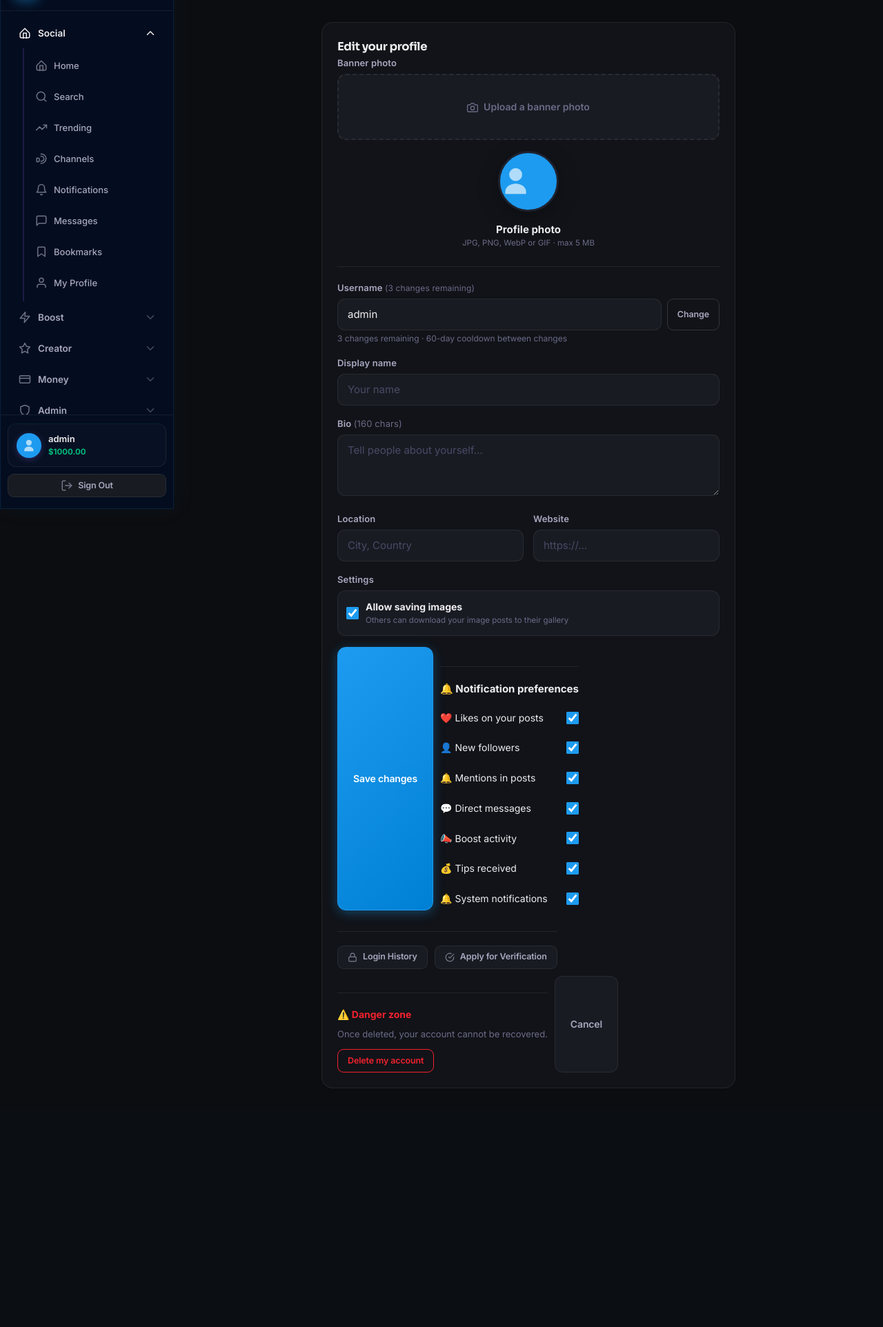
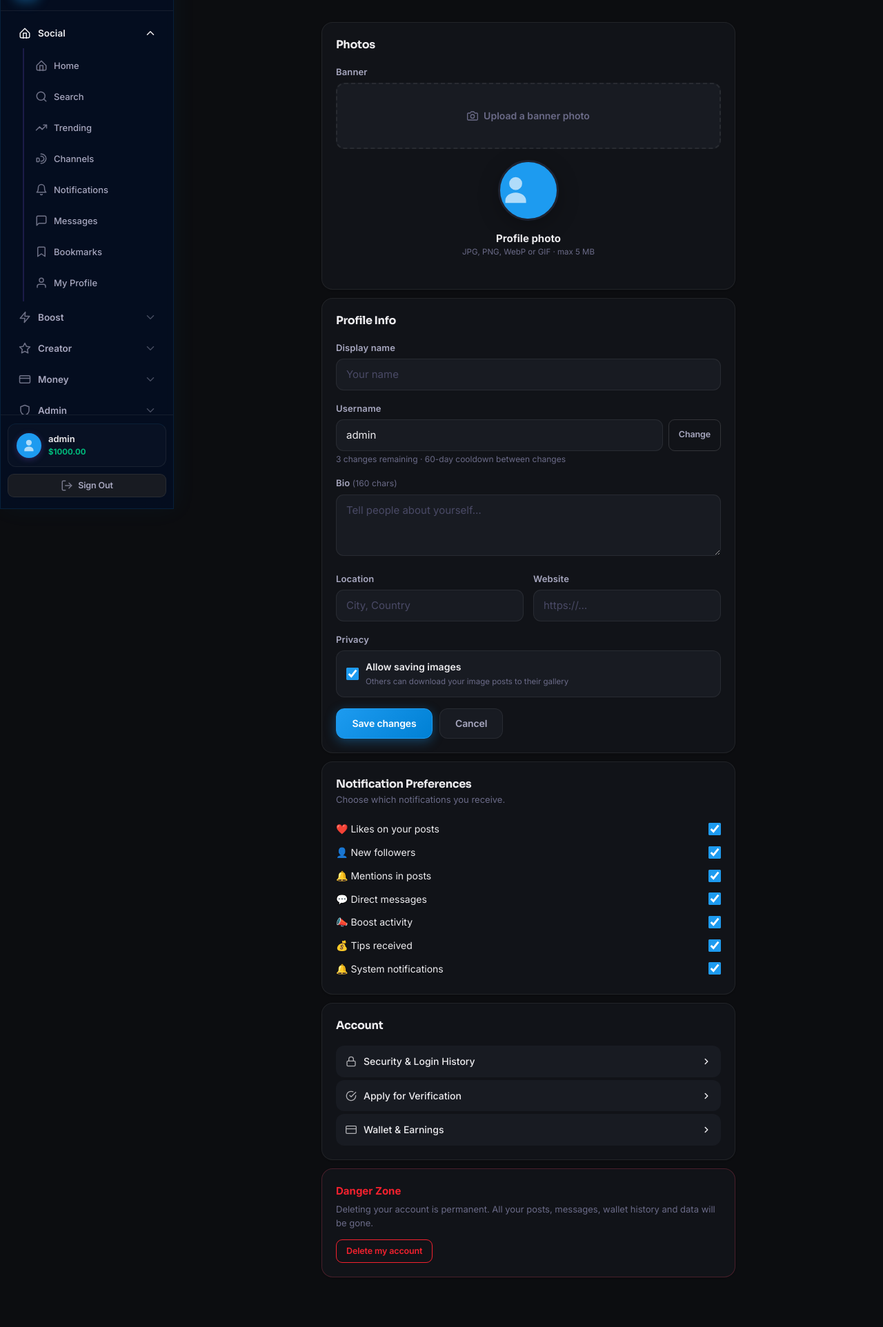
Before and after one commit to matthewmenos/DuysBoost2, a Flask app: page /profile/edit in a window 1280 px wide. Shown: the part 62-1986 px from the top of the page at 69% size. Before the commit the page ends 1640 px from the top, so only its background shows below. Run offline with Flask 3, Linux system fonts and the light colour scheme; a user stored in the database is signed in; data comes from the database, SQL or seed files in the repository; data that the repository does not hold is empty.

Commit message:
action buttons resizing

```diff
--- a/blueprints/auth.py
+++ b/blueprints/auth.py
@@ -335,11 +335,15 @@ def _finalize_oauth_login(userinfo, provider):
     user = db.execute('SELECT * FROM users WHERE email=?', (email,)).fetchone()
 
     if user:
-        # Returning user — sign in directly
+        # Returning user — sign in (check 2FA first)
         session.clear()
         if user and dict(user).get('is_banned', 0):
             return redirect(url_for('auth.login') + '?banned=1')
         user_d = dict(user)
+        # If 2FA is enabled, require the TOTP challenge before granting access
+        if user_d.get('totp_enabled') and user_d.get('totp_secret'):
+            session['2fa_pending_uid'] = user_d['id']
+            return redirect(url_for('auth.two_fa_challenge'))
         session['user_id'] = user_d['id']
         try:
             ip = request.headers.get('X-Forwarded-For', request.remote_addr or '').split(',')[0].strip()[:45]
--- a/static/css/main.css
+++ b/static/css/main.css
@@ -1398,9 +1398,10 @@ tbody tr:hover td { background: rgba(127,90,240,.04); }
 .post-actions {
   display: flex;
   align-items: center;
-  gap: 2px;
+  justify-content: space-between;
   margin-top: 6px;
-  margin-left: -6px;   /* align first icon to content edge */
+  margin-left: -6px;   /* align first icon flush with content edge */
+  margin-right: -6px;  /* mirror on the right */
 }
 
 /* ── Base button — every action icon is identical ────────────────── */
--- a/templates/2fa_challenge.html
+++ b/templates/2fa_challenge.html
@@ -14,6 +14,7 @@
     <div class="error-list" style="margin-bottom:16px;text-align:left">{{ error }}</div>
     {% endif %}
     <form method="POST" action="{{ url_for('auth.two_fa_challenge') }}">
+      <input type="hidden" name="csrf_token" value="{{ csrf_token() }}">
       <div class="form-group" style="margin-bottom:20px">
         <input class="form-input" type="text" name="code" inputmode="numeric"
                pattern="[0-9 ]*" maxlength="7" autocomplete="one-time-code"
--- a/templates/edit_profile.html
+++ b/templates/edit_profile.html
@@ -64,30 +64,32 @@
 {% endblock %}
 
 {% block content %}
-<div style="max-width:600px;margin:0 auto">
-  <div class="card">
-    <div class="section-title mb-20">Edit your profile</div>
+<div style="max-width:600px;margin:0 auto;padding-bottom:40px">
 
-    <!-- Banner picker -->
+  <!-- ── Photos card ──────────────────────────────────────────────────────── -->
+  <div class="card" style="padding:20px">
+    <div class="section-title mb-16" style="font-size:16px">Photos</div>
+
+    <!-- Banner -->
     <div class="form-group">
-      <label class="form-label">Banner photo</label>
+      <label class="form-label">Banner</label>
       <div class="banner-picker" id="banner-picker" onclick="document.getElementById('banner-input').click()">
         {% if user.banner_url %}
           <img src="{{ user.banner_url }}" alt="Banner" id="banner-preview">
           <div class="banner-overlay"><svg class="i-icon" width="16" height="16" viewBox="0 0 24 24" fill="none" stroke="currentColor" stroke-width="2" stroke-linecap="round" stroke-linejoin="round" aria-hidden="true"><path d="M23 19a2 2 0 01-2 2H3a2 2 0 01-2-2V8a2 2 0 012-2h4l2-3h6l2 3h4a2 2 0 012 2z"/><circle cx="12" cy="13" r="4"/></svg> Change banner</div>
         {% else %}
           <div class="banner-empty" id="banner-empty">
-            <span><svg class="i-icon" width="16" height="16" viewBox="0 0 24 24" fill="none" stroke="currentColor" stroke-width="2" stroke-linecap="round" stroke-linejoin="round" aria-hidden="true"><path d="M23 19a2 2 0 01-2 2H3a2 2 0 01-2-2V8a2 2 0 012-2h4l2-3h6l2 3h4a2 2 0 012 2z"/><circle cx="12" cy="13" r="4"/></svg></span> Upload a banner photo
+            <svg class="i-icon" width="16" height="16" viewBox="0 0 24 24" fill="none" stroke="currentColor" stroke-width="2" stroke-linecap="round" stroke-linejoin="round" aria-hidden="true"><path d="M23 19a2 2 0 01-2 2H3a2 2 0 01-2-2V8a2 2 0 012-2h4l2-3h6l2 3h4a2 2 0 012 2z"/><circle cx="12" cy="13" r="4"/></svg>
+            Upload a banner photo
           </div>
           <img src="" alt="" id="banner-preview" style="display:none">
         {% endif %}
       </div>
-      <input type="file" id="banner-input" class="photo-input"
-             accept="image/jpeg,image/png,image/webp,image/gif">
+      <input type="file" id="banner-input" class="photo-input" accept="image/jpeg,image/png,image/webp,image/gif">
       <div class="upload-progress" id="banner-progress"><div class="upload-progress-bar"></div></div>
     </div>
 
-    <!-- Avatar picker -->
+    <!-- Avatar -->
     <div class="photo-picker">
       <div class="photo-preview-wrap" onclick="document.getElementById('avatar-input').click()">
         <div class="avatar" style="width:88px;height:88px;font-size:34px" id="avatar-wrap">
@@ -103,28 +105,31 @@
         <div class="fw-700" style="font-size:15px">Profile photo</div>
         <div class="text-xs text-muted mt-4">JPG, PNG, WebP or GIF · max 5 MB</div>
       </div>
-      <input type="file" id="avatar-input" class="photo-input"
-             accept="image/jpeg,image/png,image/webp,image/gif">
+      <input type="file" id="avatar-input" class="photo-input" accept="image/jpeg,image/png,image/webp,image/gif">
       <div class="upload-progress" id="avatar-progress"><div class="upload-progress-bar"></div></div>
     </div>
+  </div>
 
-    <hr class="divider">
+  <!-- ── Profile info form ─────────────────────────────────────────────────── -->
+  <div class="card" style="margin-top:12px;padding:20px">
+    <div class="section-title mb-16" style="font-size:16px">Profile Info</div>
+    <form id="edit-profile-form" novalidate>
 
-    <!-- Text fields -->
-    <form id="edit-profile-form" novalidate>
+      <!-- Display name -->
       <div class="form-group">
-        <label class="form-label" for="ep-username">
-          Username
-          <span class="text-muted" style="font-weight:400;font-size:12px">
-            ({{ 3 - (user.username_changes or 0) }} changes remaining)
-          </span>
-        </label>
+        <label class="form-label" for="ep-display">Display name</label>
+        <input class="form-input" id="ep-display" name="display_name" type="text" maxlength="60"
+               value="{{ user.display_name or '' }}" placeholder="Your name">
+      </div>
+
+      <!-- Username -->
+      <div class="form-group">
+        <label class="form-label" for="ep-username">Username</label>
         <div style="display:flex;gap:8px">
           <input class="form-input" id="ep-username" type="text" maxlength="30"
                  value="{{ user.username }}" pattern="[a-z0-9_]+"
                  style="flex:1;text-transform:lowercase">
-          <button type="button" class="btn btn-outline btn-sm"
-                  onclick="changeUsername()"
+          <button type="button" class="btn btn-outline btn-sm" onclick="changeUsername()"
                   {% if (user.username_changes or 0) >= 3 %}disabled title="No changes left"{% endif %}>
             Change
           </button>
@@ -134,10 +139,7 @@
             {% if username_changes_left > 0 %}
               {{ username_changes_left }} change{{ 's' if username_changes_left != 1 else '' }} remaining · 60-day cooldown between changes
             {% else %}
-              No more changes allowed
-              {% if username_last_changed %}
-                · Last changed {{ username_last_changed[:10] }}
-              {% endif %}
+              No more changes allowed{% if username_last_changed %} · Last changed {{ username_last_changed[:10] }}{% endif %}
             {% endif %}
           {% elif (user.username_changes or 0) >= 3 %}
             You've used all 3 username changes.
@@ -147,16 +149,14 @@
         </div>
       </div>
 
+      <!-- Bio -->
       <div class="form-group">
-        <label class="form-label" for="ep-display">Display name</label>
-        <input class="form-input" id="ep-display" name="display_name" type="text" maxlength="60"
-               value="{{ user.display_name or '' }}" placeholder="Your name">
-      </div>
-      <div class="form-group">
-        <label class="form-label" for="ep-bio">Bio <span class="optional">(160 chars)</span></label>
+        <label class="form-label" for="ep-bio">Bio <span class="text-muted" style="font-weight:400;font-size:12px">(160 chars)</span></label>
         <textarea class="form-input" id="ep-bio" name="bio" maxlength="160" rows="3"
                   placeholder="Tell people about yourself…">{{ user.bio or '' }}</textarea>
       </div>
+
+      <!-- Location + Website -->
       <div class="form-grid-2">
         <div class="form-group">
           <label class="form-label" for="ep-location">Location</label>
@@ -170,61 +170,88 @@
         </div>
       </div>
 
+      <!-- Privacy -->
       <div class="form-group">
-        <label class="form-label">Settings</label>
-        <label style="display:flex;align-items:center;gap:10px;cursor:pointer;padding:12px;background:var(--surface-2);border:1px solid var(--border);border-radius:var(--radius)">
+        <label class="form-label">Privacy</label>
+        <label style="display:flex;align-items:center;gap:10px;cursor:pointer;padding:12px 14px;background:var(--surface-2);border:1px solid var(--border);border-radius:var(--radius)">
           <input type="checkbox" name="allow_post_saves" id="allow-saves"
                  {% if user.allow_post_saves != 0 %}checked{% endif %}
                  style="width:18px;height:18px;accent-color:var(--accent)">
           <div>
-            <div style="font-weight:700;font-size:14px">Allow saving images</div>
-            <div class="text-xs text-muted">Others can download your image posts to their gallery</div>
+            <div style="font-weight:600;font-size:14px">Allow saving images</div>
+            <div class="text-xs text-muted" style="margin-top:2px">Others can download your image posts to their gallery</div>
           </div>
         </label>
       </div>
 
-      <div id="edit-error" class="error-list" style="display:none"></div>
+      <div id="edit-error" class="error-list" style="display:none;margin-bottom:12px"></div>
 
-      <div style="display:flex;gap:10px;flex-wrap:wrap">
-        <button type="submit" class="btn btn-primary">Save changes</button>
+      <!-- Save / Cancel -->
+      <div style="display:flex;gap:10px;flex-wrap:wrap;margin-top:4px">
+        <button type="submit" class="btn btn-primary" style="min-width:140px">Save changes</button>
+        <a href="{{ url_for('social.profile', username=user.username) }}" class="btn btn-ghost">Cancel</a>
+      </div>
+    </form>
+  </div>
 
-    <!-- Notification preferences -->
-    <div style="margin-top:28px;padding-top:20px;border-top:1px solid var(--border)">
-      <div style="font-weight:700;font-size:15px;margin-bottom:14px">🔔 Notification preferences</div>
-      <div id="notif-prefs-wrap" style="display:flex;flex-direction:column;gap:10px">
-        <div style="color:var(--muted);font-size:13px">Loading…</div>
+  <!-- ── Notification preferences ─────────────────────────────────────────── -->
+  <div class="card" style="margin-top:12px;padding:20px">
+    <div class="section-title mb-4" style="font-size:16px">Notification Preferences</div>
+    <p class="text-muted" style="font-size:13px;margin-bottom:16px">Choose which notifications you receive.</p>
+    <div id="notif-prefs-wrap" style="display:flex;flex-direction:column">
+      <div style="color:var(--muted);font-size:13px;padding:8px 0">Loading…</div>
     </div>
   </div>
 
-    <!-- Quick links to other settings pages -->
-    <div style="margin-top:20px;padding-top:20px;border-top:1px solid var(--border);display:flex;flex-wrap:wrap;gap:10px">
-      <a href="{{ url_for('auth.security_settings') }}" class="btn btn-ghost btn-sm">
-        <svg class="i-icon" width="14" height="14" viewBox="0 0 24 24" fill="none" stroke="currentColor" stroke-width="2" stroke-linecap="round" stroke-linejoin="round" aria-hidden="true"><rect x="3" y="11" width="18" height="11" rx="2" ry="2"/><path d="M7 11V7a5 5 0 0110 0v4"/></svg>
-        Login History
+  <!-- ── Account links ──────────────────────────────────────────────────────── -->
+  <div class="card" style="margin-top:12px;padding:20px">
+    <div class="section-title mb-16" style="font-size:16px">Account</div>
+    <div style="display:flex;flex-direction:column;gap:4px">
+      <a href="{{ url_for('auth.security_settings') }}"
+         style="display:flex;align-items:center;justify-content:space-between;padding:12px 14px;border-radius:var(--radius);background:var(--surface-2);text-decoration:none;color:var(--text);font-size:14px;font-weight:500;transition:background var(--transition)"
+         onmouseover="this.style.background='var(--surface-3)'" onmouseout="this.style.background='var(--surface-2)'">
+        <span style="display:flex;align-items:center;gap:10px">
+          <svg class="i-icon" width="16" height="16" viewBox="0 0 24 24" fill="none" stroke="currentColor" stroke-width="2" stroke-linecap="round" stroke-linejoin="round" aria-hidden="true"><rect x="3" y="11" width="18" height="11" rx="2" ry="2"/><path d="M7 11V7a5 5 0 0110 0v4"/></svg>
+          Security &amp; Login History
+        </span>
+        <svg width="14" height="14" viewBox="0 0 24 24" fill="none" stroke="currentColor" stroke-width="2.5" stroke-linecap="round" stroke-linejoin="round"><polyline points="9 18 15 12 9 6"/></svg>
       </a>
       {% if not current_user.is_verified %}
-      <a href="{{ url_for('social.verify_apply') }}" class="btn btn-ghost btn-sm">
-        <svg class="i-icon" width="14" height="14" viewBox="0 0 24 24" fill="none" stroke="currentColor" stroke-width="2" stroke-linecap="round" stroke-linejoin="round" aria-hidden="true"><path d="M22 11.08V12a10 10 0 11-5.93-9.14"/><polyline points="22 4 12 14.01 9 11.01"/></svg>
+      <a href="{{ url_for('social.verify_apply') }}"
+         style="display:flex;align-items:center;justify-content:space-between;padding:12px 14px;border-radius:var(--radius);background:var(--surface-2);text-decoration:none;color:var(--text);font-size:14px;font-weight:500;transition:background var(--transition)"
+         onmouseover="this.style.background='var(--surface-3)'" onmouseout="this.style.background='var(--surface-2)'">
+        <span style="display:flex;align-items:center;gap:10px">
+          <svg class="i-icon" width="16" height="16" viewBox="0 0 24 24" fill="none" stroke="currentColor" stroke-width="2" stroke-linecap="round" stroke-linejoin="round" aria-hidden="true"><path d="M22 11.08V12a10 10 0 11-5.93-9.14"/><polyline points="22 4 12 14.01 9 11.01"/></svg>
           Apply for Verification
+        </span>
+        <svg width="14" height="14" viewBox="0 0 24 24" fill="none" stroke="currentColor" stroke-width="2.5" stroke-linecap="round" stroke-linejoin="round"><polyline points="9 18 15 12 9 6"/></svg>
       </a>
       {% endif %}
+      <a href="{{ url_for('social.wallet') }}"
+         style="display:flex;align-items:center;justify-content:space-between;padding:12px 14px;border-radius:var(--radius);background:var(--surface-2);text-decoration:none;color:var(--text);font-size:14px;font-weight:500;transition:background var(--transition)"
+         onmouseover="this.style.background='var(--surface-3)'" onmouseout="this.style.background='var(--surface-2)'">
+        <span style="display:flex;align-items:center;gap:10px">
+          <svg class="i-icon" width="16" height="16" viewBox="0 0 24 24" fill="none" stroke="currentColor" stroke-width="2" stroke-linecap="round" stroke-linejoin="round" aria-hidden="true"><rect x="1" y="4" width="22" height="16" rx="2" ry="2"/><line x1="1" y1="10" x2="23" y2="10"/></svg>
+          Wallet &amp; Earnings
+        </span>
+        <svg width="14" height="14" viewBox="0 0 24 24" fill="none" stroke="currentColor" stroke-width="2.5" stroke-linecap="round" stroke-linejoin="round"><polyline points="9 18 15 12 9 6"/></svg>
+      </a>
+    </div>
   </div>
 
-    <div style="margin-top:24px;padding-top:20px;border-top:1px solid var(--border)">
-      <div style="font-weight:700;color:var(--red,#e53e3e);margin-bottom:8px;font-size:14px">⚠️ Danger zone</div>
-      <p style="font-size:13px;color:var(--muted);margin-bottom:12px">
-        Once deleted, your account cannot be recovered.
+  <!-- ── Danger zone ────────────────────────────────────────────────────────── -->
+  <div class="card" style="margin-top:12px;padding:20px;border-color:rgba(239,69,101,.25)">
+    <div style="font-weight:700;color:var(--red,#ef4565);font-size:15px;margin-bottom:6px">Danger Zone</div>
+    <p style="font-size:13px;color:var(--muted);margin-bottom:14px;line-height:1.5">
+      Deleting your account is permanent. All your posts, messages, wallet history and data will be gone.
     </p>
-      <button type="button" class="btn btn-outline btn-sm"
-              style="border-color:var(--red,#e53e3e);color:var(--red,#e53e3e)"
+    <button type="button" class="btn btn-sm"
+            style="border:1.5px solid var(--red,#ef4565);color:var(--red,#ef4565);background:none"
             onclick="openDeleteAccount()">
       Delete my account
     </button>
   </div>
-        <a href="{{ url_for('social.profile', username=user.username) }}" class="btn btn-ghost">Cancel</a>
-      </div>
-    </form>
-  </div>
+
 </div>
 {% endblock %}
 
```
Also changed, not shown: templates/post_card.html (+17 -32 lines), templates/post_detail.html (+0 -19 lines). Lines whose indentation alone changed are shown as unchanged.
